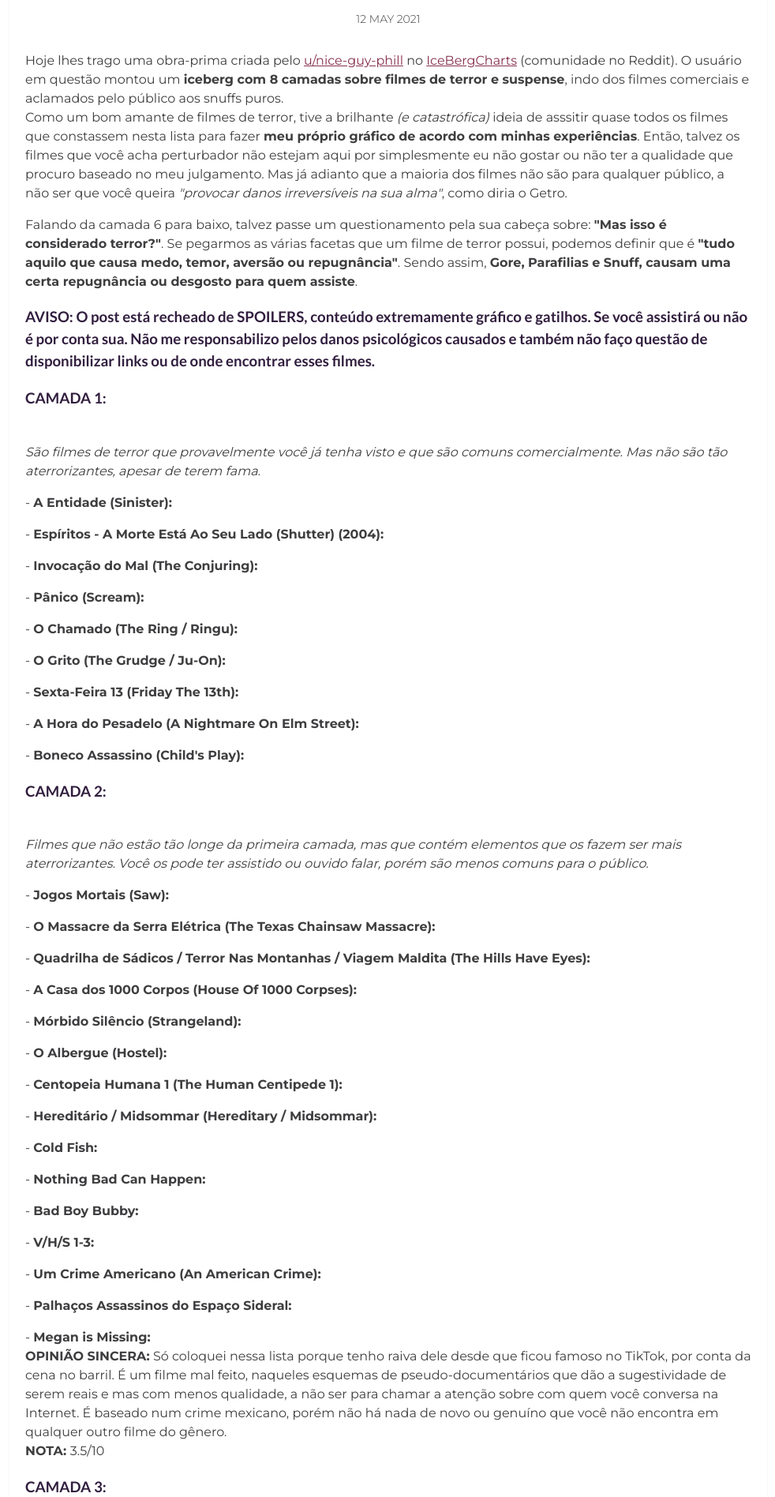
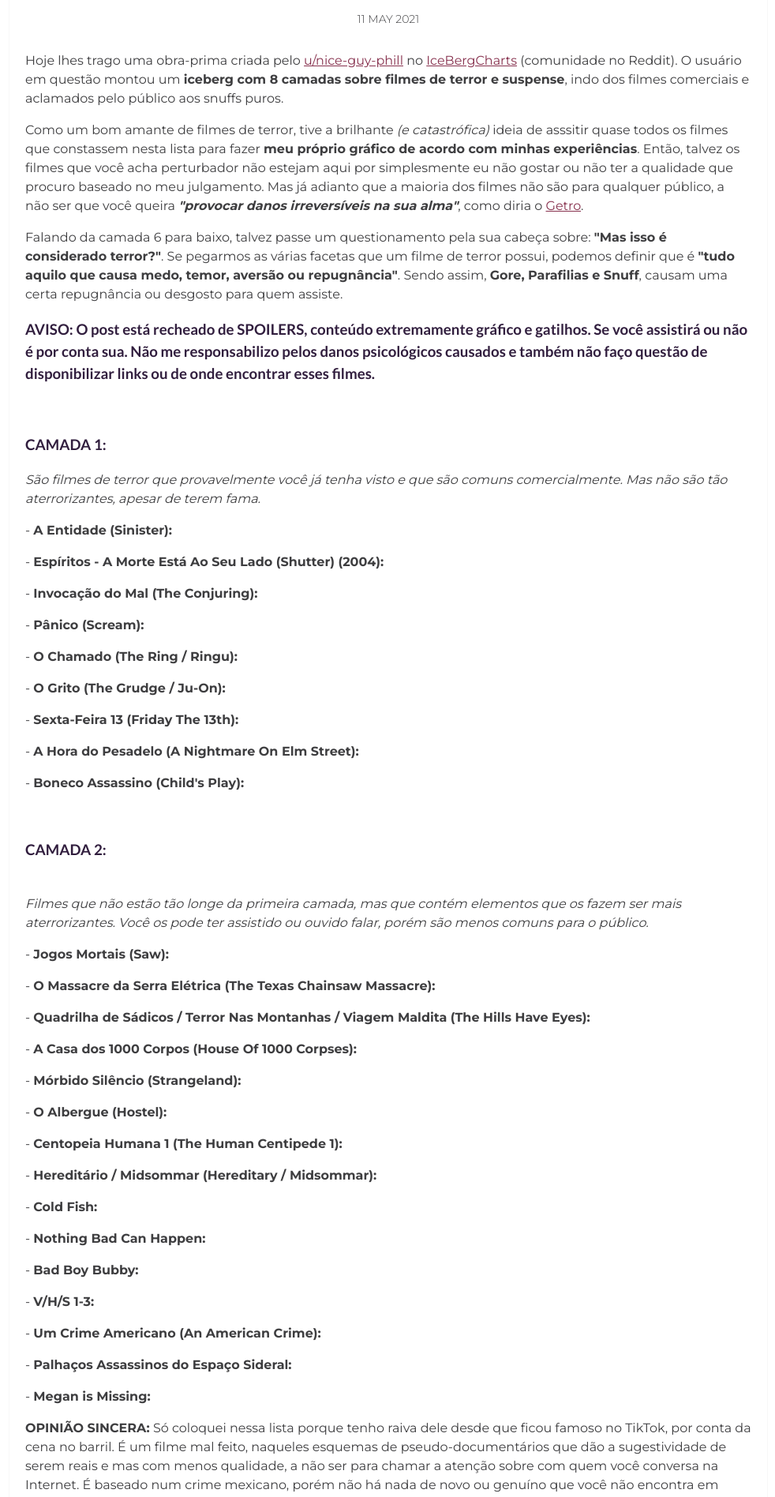
Before and after one commit to EscapeTheX/escapethex.github.io, a Jekyll site: the page built from _posts/2022-06-21-Iceberg-dos-Filmes-de-Terror.markdown, in a window 1280 px wide. Shown: the part 603-2499 px from the top of the page at 79% size, without its empty margins (148-1130 px from the left). Built offline with Jekyll 4.4.1, drawn with Linux system fonts in a browser that asks for light colours; some of the changed text lies outside the part shown.

Commit message:
Update 2022-06-21-Iceberg-dos-Filmes-de-Terror.markdown

```diff
--- a/_posts/2022-06-21-Iceberg-dos-Filmes-de-Terror.markdown
+++ b/_posts/2022-06-21-Iceberg-dos-Filmes-de-Terror.markdown
@@ -1,21 +1,24 @@
 ---
 layout: post
 title:  Icerbeg dos Filmes de Terror
-date:   2021-05-12 08:32:20 +0300
+date:   2021-05-11 08:32:20 +0300
 description:  Se você nunca ficou traumatizado com um filme de terror, essa é a sua hora! # Add post description (optional)
 img: .jpg # Add image post (optional)
 tags: [Texto]
 author:
 ---
-<p>Hoje lhes trago uma obra-prima criada pelo <a href="https://www.reddit.com/r/IcebergCharts/comments/lavwrj/horror_cinema/">u/nice-guy-phill</a> no <a href="https://www.reddit.com/r/IcebergCharts/IceBergCharts">IceBergCharts</a> (comunidade no Reddit). O usuário em questão montou um <b>iceberg com 8 camadas sobre filmes de terror e suspense</b>, indo dos filmes comerciais e aclamados pelo público aos snuffs puros.<br>
-Como um bom amante de filmes de terror, tive a brilhante <i>(e catastrófica)</i> ideia de asssitir quase todos os filmes que constassem nesta lista para fazer <b>meu próprio gráfico de acordo com minhas experiências</b>. Então, talvez os filmes que você acha perturbador não estejam aqui por simplesmente eu não gostar ou não ter a qualidade que procuro baseado no meu julgamento. Mas já adianto que a maioria dos filmes não são para qualquer público, a não ser que você queira <i>"provocar danos irreversíveis na sua alma"</i>, como diria o Getro.</p>
+<p>Hoje lhes trago uma obra-prima criada pelo <a href="https://www.reddit.com/r/IcebergCharts/comments/lavwrj/horror_cinema/">u/nice-guy-phill</a> no <a href="https://www.reddit.com/r/IcebergCharts">IceBergCharts</a> (comunidade no Reddit). O usuário em questão montou um <b>iceberg com 8 camadas sobre filmes de terror e suspense</b>, indo dos filmes comerciais e aclamados pelo público aos snuffs puros.</p>
 
-<p>Falando da camada 6 para baixo, talvez passe um questionamento pela sua cabeça sobre: <b>"Mas isso é considerado terror?"</b>. Se pegarmos as várias facetas que um filme de terror possui, podemos definir que é <b>"tudo aquilo que causa medo, temor, aversão ou repugnância"</b>. Sendo assim, <b>Gore, Parafilias e Snuff, causam uma certa repugnância ou desgosto para quem assiste</b>.</p>
+<p>Como um bom amante de filmes de terror, tive a brilhante <i>(e catastrófica)</i> ideia de asssitir quase todos os filmes que constassem nesta lista para fazer <b>meu próprio gráfico de acordo com minhas experiências</b>. Então, talvez os filmes que você acha perturbador não estejam aqui por simplesmente eu não gostar ou não ter a qualidade que procuro baseado no meu julgamento. Mas já adianto que a maioria dos filmes não são para qualquer público, a não ser que você queira <i><b>"provocar danos irreversíveis na sua alma"</b></i>, como diria o <a href="https://www.youtube.com/c/GetroBrCine/videos">Getro</a>.</p>
+
+<p>Falando da camada 6 para baixo, talvez passe um questionamento pela sua cabeça sobre: <b>"Mas isso é considerado terror?"</b>. Se pegarmos as várias facetas que um filme de terror possui, podemos definir que é <b>"tudo aquilo que causa medo, temor, aversão ou repugnância"</b>. Sendo assim, <b>Gore, Parafilias e Snuff</b>, causam uma certa repugnância ou desgosto para quem assiste.</p>
 
 <p><b><h3>AVISO: O post está recheado de SPOILERS, conteúdo extremamente gráfico e gatilhos. Se você assistirá ou não é por conta sua. Não me responsabilizo pelos danos psicológicos causados e também não faço questão de disponibilizar links ou de onde encontrar esses filmes.</h3></b></p>
 
-<p><b><h3>CAMADA 1:</h3></b><br>
-<i>São filmes de terror que provavelmente você já tenha visto e que são comuns comercialmente. Mas não são tão aterrorizantes, apesar de terem fama.</i></p>
+<p> </p>
+
+<p><b><h3>CAMADA 1:</h3></b></p>
+<p><i>São filmes de terror que provavelmente você já tenha visto e que são comuns comercialmente. Mas não são tão aterrorizantes, apesar de terem fama.</i></p>
 
 <p>- <b>A Entidade (Sinister):</b><br>
 
@@ -35,6 +38,7 @@
 
 <p>- <b>Boneco Assassino (Child's Play):</b><br>
 
+<p> </p>
 
 <p><b><h3>CAMADA 2:</h3></b><br>
 <i>Filmes que não estão tão longe da primeira camada, mas que contém elementos que os fazem ser mais aterrorizantes. Você os pode ter assistido ou ouvido falar, porém são menos comuns para o público.</i></p>
@@ -68,10 +72,11 @@
 <p>- <b>Palhaços Assassinos do Espaço Sideral:</b><br>
 
 <p>- <b>Megan is Missing:</b><br>
-<b>OPINIÃO SINCERA:</b> Só coloquei nessa lista porque tenho raiva dele desde que ficou famoso no TikTok, por conta da cena no barril. É um filme mal feito, naqueles esquemas de pseudo-documentários que dão a sugestividade de serem reais e mas com menos qualidade, a não ser para chamar a atenção sobre com quem você conversa na Internet. É baseado num crime mexicano, porém não há nada de novo ou genuíno que você não encontra em qualquer outro filme do gênero.<br>
+<p><b>OPINIÃO SINCERA:</b> Só coloquei nessa lista porque tenho raiva dele desde que ficou famoso no TikTok, por conta da cena no barril. É um filme mal feito, naqueles esquemas de pseudo-documentários que dão a sugestividade de serem reais e mas com menos qualidade, a não ser para chamar a atenção sobre com quem você conversa na Internet. É baseado num crime mexicano, porém não há nada de novo ou genuíno que você não encontra em qualquer outro filme do gênero.<br>
 <b>NOTA: </b>3.5/10</p>
 
 
+<p> </p>
 
 <p><b><h3>CAMADA 3:</h3></b><br>
 <i>Filmes feitos para nicho e com alegorias para justificar o conteúdo. Mesmo alguns constando na categoria de "Experimentais", pode ser que uma parcela seja desagradável e repugnante para o seu psicológico.</i></p>
@@ -94,6 +99,8 @@
 <p>- <b>O Pacto (Suicide Club)</b><br>
 
 <p>- <b>A Casa Que Jack Construiu (The House That Jack Built):</b><br>
+
+<p> </p>
 
 <p><b><h3>CAMADA 4:</h3></b><br>
 <i>Aqui entramos em filmes chocantes. Provavelmente você nunca ouviu falar sobre esses filmes e desejaria nunca ter ouvido. Somente pelos nomes eles já soam repugnantes e na maior parte, a história é levada em segundo plano.</i></p>
@@ -120,11 +127,14 @@
 <p>- <b>Girl Hell:</b><br>
 
 
+<p> </p>
+
 <p><b><h3>CAMADA 5:</h3></b><br>
 <i>Basicamente é a Camada 4 elevada num outro nível. Não há tanta diversão, além da curiosidade mórbida, pois são feitos para serem o mais nojento e chocante possível.</i></p>
 
 <p>- <b>Ostermontag:</b><br>
 
+<p> </p>
 
 <p><b><h3>CAMADA 6:</h3></b><br>
 <i>São Mondo Films (pseudo-documentários usando imagens sensasionalistas, muitas vezes de forma racista), Shockumentaries e Exploitation. Variam muito na gravidade das imagens, mas não são necessariamente ruins. Por exemplo, em "Faces da Morte" a maioria das imagens são falsas e em "Banned From Television", que contém várias imagens violentas e explícitas, não é nada de diferente que você não tenha visto no Whatsapp, Facebook ou LiveLeak. Em resumo, para exercitar a sua curiosidade mórbida.</i></p>
@@ -145,6 +155,7 @@
 
 <p>- <b>Arquivos da Morte:</b><br>
 
+<p> </p>
 
 <p><b><h3>CAMADA 7:</h3></b><br>
 <i>Se você tem fetiche com excrementos e envolvendo colocar coisas em lugares estranhos, como enguias, polvos, comidas e membros amputados, essa camada é perfeita para você. É literalmente pornografia com conteúdos violentos e grosseiros, que combinam perfeitamente com um almoço em família. Diria que 98% dos filmes não valem a pena serem assistidos, a menos que você tenha estômago para isso.</i></p>
@@ -153,22 +164,25 @@
 
 <p>- <b>Squirmfest:</b><br>
 
-The Motel Files and Other Random Cuts (2018)
+<!--The Motel Files and Other Random Cuts (2018)
 
-Genki Genki 18, 19, and 21 (2009-?)
+Genki Genki 18, 19, and 21 (2009-?) -->
 
+<p> </p>
 
 <p><b><h3>CAMADA 8:</h3></b><br>
-<i>Se aqui fosse um "Iceberg da Internet", provalmente aqui estaria o The YNC, Heavy-R, XRares, Cannibal Cafe, Death Addict, Violent Desires, BestGore e semelhantes. Evidentemente alguns são ilegais, outros não. Aqui você descobre seus sentimentos pela humanidade no geral, sendo pena, nojo ou raiva. O tipo de produção normalmente é no formato de Mixtapes (compilações de vídeos) apelativos de ofensa gratuita, contendo Snuff, Gore e Parafilias. Um ponto negativo (dentre vários) é a repetição e redundância de vídeos do mesmo estilo.<i></p>
+<i>Se aqui fosse um "Iceberg da Internet", provalmente aqui estaria o The YNC, Heavy-R, XRares, Cannibal Cafe, Death Addict, Violent Desires, BestGore e semelhantes. Evidentemente alguns são ilegais, outros não. Aqui você descobre seus sentimentos pela humanidade no geral, sendo pena, nojo ou raiva. O tipo de produção normalmente é no formato de Mixtapes (compilações de vídeos) apelativos de ofensa gratuita, contendo Snuff, Gore e Parafilias. Um ponto negativo (dentre vários) é a repetição e redundância de vídeos do mesmo estilo.</i></p>
 <p><h5>Se você acha que está preparado para esse nível, sugiro fazer o teste do <a href="https://runthegauntlet.org/gauntlet">"Run The Gauntlet"</a> (que é um daqueles sites para testar a sua capacidade de aguentar GORE e coisas relacionadas).</h5></p>
 
 <p>- <b>Most Disturbed Person On Planet Earth (MDPOPE) 1, 2 e 3:</b><br>
-A "8ª Maravilha do Submundo" foi idealizada pela pessoa que se auto-intitula "A Pessoa Mais Perturbada do Planeta Terra", MD Thomas Cinemagore. Em seus avisos, antes de começar o "filme", ele avisa que fez essa compilação numa noite em que se entupiu de drogas. Aí tu já pega uma noção da quantidade de neurônios que a pessoa tem para fazer essa Mixtape de pura crueldade, ódio e nojeira. E só para constar, essa "obra de merda" é ilegal.</p>
-<p>Sem entrar em muitos detalhes das cenas (para poupar o seu psicológico), podemos encontrar conteúdos abundantes de Pornografia com Excrementos, Comidas e Membros Deformados, Mutilação Genital, Crueldade com Animais, Decapitações, Necrofilia, Canibalismo, Zoofilia, Necrozoofilia, Aborto, Tortura, Linchamentos, BDSM, Incêndio com Pessoas Vivas e qualquer outra coisa degradante que o ser-humano acha possível fazer.<br>
-MDPOPE 1 tem a duração de 2h27min, sendo o mais leve de todos. MDPOPE 2 tem a duração de 3h08min, sendo o pior no quesito de nojeira. MDPOPE 3 tem a duração de 3h41min, sendo o que mais possui conteúdo gráfico.</p>
-<p><b>OPINIÃO SINCERA:</b> Pela percepção do "filme", cuja a edição parece ser feita no Movie Maker ou editado no próprio celular (o que deixa ele ainda mais tosco), sabemos que é uma coleção de clipes feitos por outras pessoas. Não há nada de novo ou genial por trás desses clipes, apenas mídias ofensivas a rodo. Mas no geral, a população mundial tem um fetiche gigantesco (mesmo que mascarado e inconsciente) em coisas mórbidas e tudo que envolva morte. Se tu acha legal filmar um acidente ou uma autópsia no sentido de entretenimento e postar no grupo do Zap ou no Facebook, tu está fazendo o mesmo trabalho dos idealizadores.
+A "8ª Maravilha do Submundo" foi idealizada pela pessoa que se auto-intitula <b>"A Pessoa Mais Perturbada do Planeta Terra"</b>, MD Thomas Cinemagore. Em seus avisos, antes de começar o "filme", ele avisa que fez essa compilação numa noite em que se entupiu de drogas. Aí tu já pega uma noção da quantidade de neurônios que a pessoa tem para fazer essa Mixtape de pura crueldade, ódio e nojeira. E só para constar, essa "obra de merda" é <b>ilegal</b>.</p>
+<p>Sem entrar em muitos detalhes das cenas (para poupar o seu psicológico), podemos encontrar conteúdos abundantes de <i><b>Pornografia com Excrementos, Comidas e Membros Deformados, Mutilação Genital, Crueldade com Animais, Decapitações, Necrofilia, Canibalismo, Zoofilia, Necrozoofilia, Aborto, Tortura, Linchamentos, BDSM, Incêndio com Pessoas Vivas</b></i> e qualquer outra coisa degradante que o ser-humano acha possível fazer.<br>
+MDPOPE 1 tem a duração de 2h27min, sendo <b>o mais leve de todos</b>. MDPOPE 2 tem a duração de 3h08min, sendo <b>o pior no quesito de nojeira</b>. MDPOPE 3 tem a duração de 3h41min, sendo <b>o que mais possui conteúdo gráfico</b>.</p>
+<p><b>OPINIÃO SINCERA:</b> Pela percepção do "filme", cuja a edição parece ser feita no Movie Maker ou editado no próprio celular (o que deixa ele ainda mais tosco), sabemos que é uma coleção de clipes feitos por outras pessoas. Não há nada de novo ou genial por trás desses clipes, apenas mídias ofensivas a rodo. Mas no geral, a população mundial tem um fetiche gigantesco (mesmo que mascarado e inconsciente) em coisas mórbidas e tudo que envolva morte. <b>Se tu acha legal filmar um acidente ou uma autópsia no sentido de entretenimento e postar no grupo do Zap ou no Facebook, tu está fazendo o mesmo trabalho dos idealizadores</b>.<br>
 <b>NOTA:</b> -10/10</p>
 
+
+<!-->
 Registros Fatais 3
 
 <p>- <b>Atrocidades:</b><br>
@@ -180,3 +194,4 @@
 Ogrish Collection
 
 Emoções Sexuais de Um Cavalo (1986)
+-->
```
